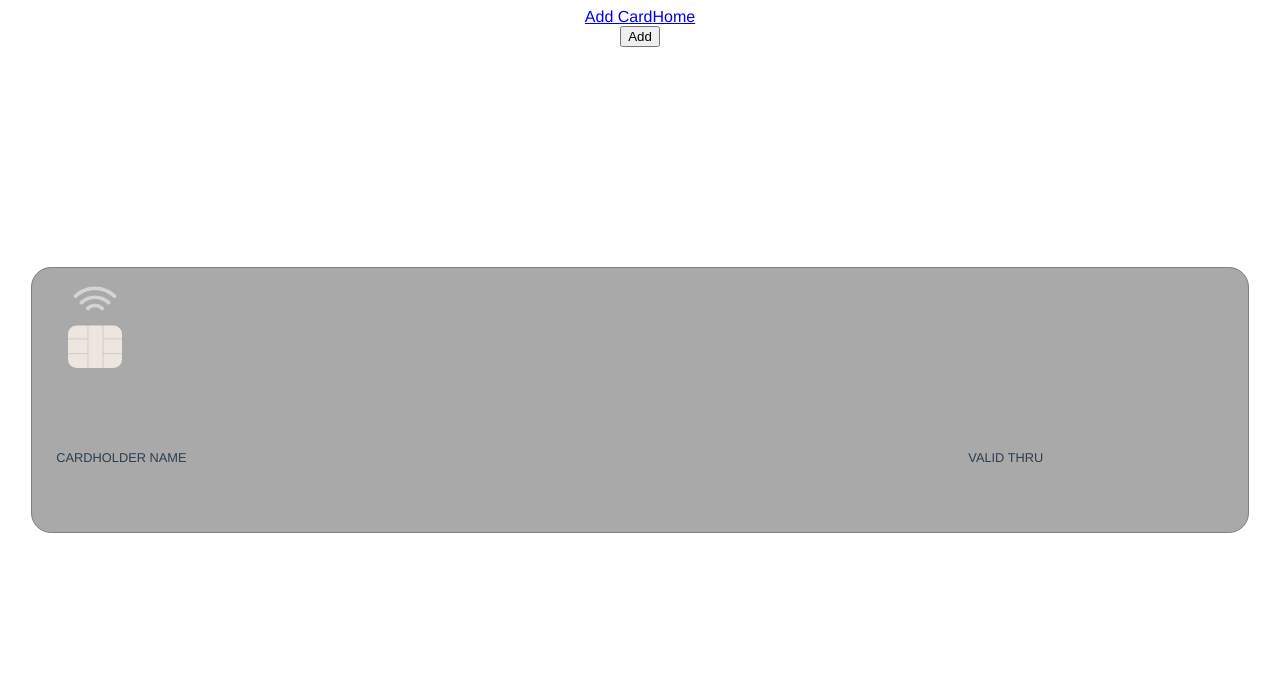
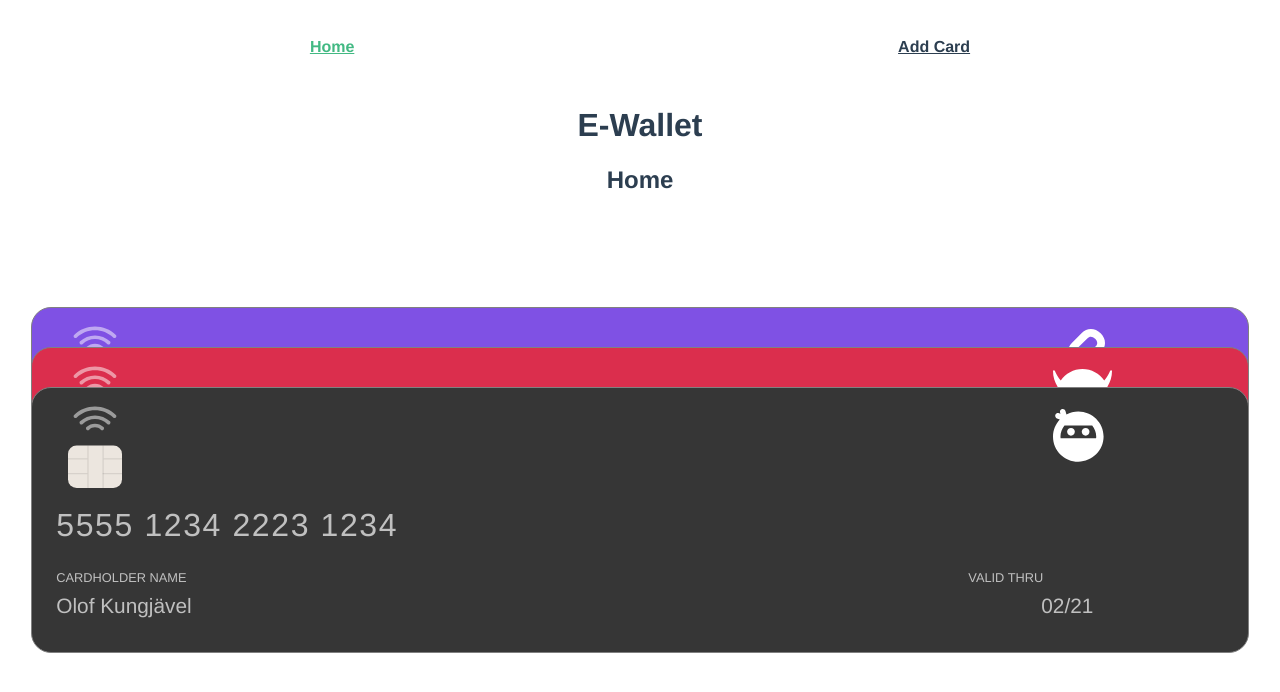
Before and after one commit to fredrikjohansson-iths/E-Wallet, a Vue app: page / in a window 1280 px wide. Shown: the top 692 px of the page. Built offline with nearby package versions, Linux system fonts and the light colour scheme.

Commit message:
Added cardstack functionality

```diff
--- a/public/index.html
+++ b/public/index.html
@@ -5,11 +5,11 @@
     <meta http-equiv="X-UA-Compatible" content="IE=edge">
     <meta name="viewport" content="width=device-width,initial-scale=1.0">
     <link rel="icon" href="<%= BASE_URL %>favicon.ico">
-    <title><%= htmlWebpackPlugin.options.title %></title>
+    <title>E-Wallet</title>
   </head>
   <body>
     <noscript>
-      <strong>We're sorry but <%= htmlWebpackPlugin.options.title %> doesn't work properly without JavaScript enabled. Please enable it to continue.</strong>
+      <strong>We're sorry but E-Wallet doesn't work properly without JavaScript enabled. Please enable it to continue.</strong>
     </noscript>
     <div id="app"></div>
     <!-- built files will be auto injected -->
--- a/src/App.vue
+++ b/src/App.vue
@@ -1,7 +1,9 @@
 <template>
   <div id="app">
-    <router-link to="/AddCard">Add Card</router-link>
-    <router-link to="/">Home</router-link>
+    <div id="nav">
+      <router-link to="/">Home</router-link>
+      <router-link to="/AddCard">Add Card</router-link>
+    </div>
     <router-view />
   </div>
 </template>
@@ -17,7 +19,8 @@
 
 #nav {
   padding: 30px;
-
+  display: flex;
+  justify-content: space-around;
   a {
     font-weight: bold;
     color: #2c3e50;
--- a/src/components/AddCard/Form.vue
+++ b/src/components/AddCard/Form.vue
@@ -1,22 +1,42 @@
 <template>
   <div class="">
     <form>
-      <label for="cardholder">Name: </label>
-      <input type="text" id="cardholder" v-model="cardholder" />
-      <label for="cardnumber">Card Number: </label>
-      <input
-        @input="validate"
-        id="cardnumber"
-        type="text"
-        v-model="cardnumber"
-      />
+      <label for="firstname">First name </label>
+      <input type="text" id="firstname" v-model="cname1" />
+      <label for="lastname">Last name </label>
+      <input type="text" id="lastname" v-model="cname2" />
+      <label for="cardnumber">Card number </label>
+      <input id="cardnumber" type="text" v-model="cnum" />
       <label for="vendor">Vendor </label>
-      <select id="vendor" v-model="vendor"
-        ><option value="ninja">Ninja</option>
-        <option value="bitcoin">BitCoin</option>
+      <select id="vendor" v-model="vendor">
+        <option value="Blockchain">Blockchain</option>
+        <option value="Bitcoin">BitCoin</option>
+        <option value="Evil">Evil</option>
+        <option value="Ninja">Ninja</option>
       </select>
-      <label for="date">Valid thru </label>
-      <input type="month" id="date" v-model="date" />
+      <label for="date">Month </label>
+      <select id="month" v-model="month">
+        <option value="01">01</option>
+        <option value="02">02</option>
+        <option value="03">03</option>
+        <option value="04">04</option>
+        <option value="05">05</option>
+        <option value="06">06</option>
+        <option value="07">07</option>
+        <option value="08">08</option>
+        <option value="09">09</option>
+        <option value="10">10</option>
+        <option value="11">11</option>
+        <option value="12">12</option>
+      </select>
+      <label for="year">Year </label>
+      <select id="year" v-model="year">
+        <option value="21">2021</option>
+        <option value="22">2022</option>
+        <option value="23">2023</option>
+        <option value="24">2024</option>
+        <option value="25">2025</option>
+      </select>
     </form>
     <button @click="onSubmit">Test here</button>
   </div>
@@ -24,32 +44,38 @@
 
 <script>
 export default {
-  name: "",
-  props: {
-    msg: String
-  },
+  name: "Form",
   data: function() {
     return {
-      id: 1,
-      active: "",
-      cardholder: "",
-      cardnumber: "",
+      cname1: "",
+      cname2: "",
+      cnum: "",
       vendor: "",
-      date: ""
+      month: "",
+      year: ""
     };
   },
+  props: { isActive: Boolean },
+  computed: {
+    newData() {
+      const rootData = this.$root.$data.cards;
+      return {
+        cardId: rootData.length,
+        cardDate: this.month + "/" + this.year,
+        cardHolder: this.cname1 + " " + this.cname2,
+        cardNumber: this.cnum
+          .replace(/(\d{4})/g, "$1 ")
+          .replace(/(^\s+|\s+$)/, ""),
+        vendorName: this.vendor,
+        vendorLogo: "vendor-" + this.vendor + ".svg"
+      };
+    }
+  },
   methods: {
-    validate: function() {
-      var inputValue = document.getElementById("cardnumber").value;
-      const regex = /\D/;
-      const validate = regex.test(inputValue);
-
-      if (validate == true) {
-        alert("Only digits allowed in this field");
-      }
-    },
     onSubmit: function() {
-      this.$emit("clicked", this.$data);
+      var rootData = this.$root.$data.cards;
+      rootData.push(this.newData);
+      this.$emit("submitted");
     }
   }
 };
--- a/src/components/AddCard/Heading.vue
+++ /dev/null
@@ -1,15 +0,0 @@
-<template>
-  <div class=""></div>
-</template>
-
-<script>
-export default {
-  name: "",
-  props: {
-    msg: String
-  }
-};
-</script>
-
-<!-- Add "scoped" attribute to limit CSS to this component only -->
-<style scoped lang="scss"></style>
--- a/src/components/Home/Card.vue
+++ b/src/components/Card.vue
@@ -1,41 +1,54 @@
 <template>
-  <div v-if="isActive" id="card" class="card">
+  <div @click="clicked()" id="card" class="card" :class="card.vendorName">
     <img class="chip" src="chip-light.svg" />
-    <img class="vendor" :src="this.vendor" />
-    <p id="cardnumber" class="cardnumber">{{ cardnumber }}</p>
+    <img class="vendor" :src="card.vendorLogo" />
+    <p id="cardnumber" class="cardnumber">{{ card.cardNumber }}</p>
     <p class="cardholder">CARDHOLDER NAME</p>
-    <p id="cardname" class="cardname">{{ cardholder }}</p>
+    <p id="cardname" class="cardname">{{ card.cardHolder }}</p>
     <p class="validthru">VALID THRU</p>
-    <p class="date">{{ date }}</p>
+    <p class="date">{{ card.cardDate }}</p>
   </div>
 </template>
 
 <script>
 export default {
   name: "Card",
-  props: { isActive: Boolean },
-  data: function() {
-    return {
-      cards: [
-        {
-          id: null,
-          active: this.isActive,
-          cardholder: "",
-          cardnumber: "0000 0000 0000 0000",
-          vendor: "vendor-bitcoin.svg",
-          date: "00/00"
-        }
-      ]
-    };
+  props: { card: Object },
+  methods: {
+    clicked() {
+      this.$emit("clicked", this.cardId);
+    }
   }
 };
 </script>
 
 <!-- Add "scoped" attribute to limit CSS to this component only -->
 <style scoped lang="scss">
+span {
+  width: max-content;
+  display: inherit;
+  height: 20%;
+}
+
+.Bitcoin {
+  background-color: #ffb74a;
+}
+
+.Ninja {
+  background-color: #363636;
+  color: silver;
+}
+
+.Blockchain {
+  background-color: #7f51e4;
+}
+
+.Evil {
+  background-color: #db2e4d;
+}
+
 .card {
   display: block;
-  background-color: darkgrey;
   width: 95%;
   border-radius: 20px;
   border: 1px solid grey;
--- /dev/null
+++ b/src/components/Heading.vue
@@ -0,0 +1,19 @@
+<template>
+  <div class="">
+    <h1>{{ title }}</h1>
+    <h2>{{ subTitle }}</h2>
+  </div>
+</template>
+
+<script>
+export default {
+  name: "Heading",
+  props: {
+    title: String,
+    subTitle: String
+  }
+};
+</script>
+
+<!-- Add "scoped" attribute to limit CSS to this component only -->
+<style scoped lang="scss"></style>
--- a/src/components/Home/ActiveCard.vue
+++ /dev/null
@@ -1,14 +0,0 @@
-<template>
-  <div class=""><button @click="add()">Add</button></div>
-</template>
-
-<script>
-export default {
-  name: "ActiveCard",
-  props: {},
-  provide: {cardholder: "Olle Boström"}
-};
-</script>
-
-<!-- Add "scoped" attribute to limit CSS to this component only -->
-<style scoped lang="scss"></style>
--- a/src/components/Home/CardStack.vue
+++ b/src/components/Home/CardStack.vue
@@ -1,12 +1,32 @@
-<template>
-  <div class=""></div>
+<template
+  ><div>
+    <Card
+      @click="onClick()"
+      :card="card"
+      v-for="card in cards"
+      :key="card.cardId"
+      :style="{
+        zIndex: card.cardId,
+        top: card.cardId * 10 + '%'
+      }"
+    />
+  </div>
 </template>
 
 <script>
+import Card from "@/components/Card.vue";
 export default {
-  name: "",
-  props: {
-    msg: String
+  name: "CardStack",
+  components: { Card },
+  computed: {
+    cards() {
+      return this.$root.$data.cards;
+    },
+    methods: {
+      onClick() {
+        this.$emit("clicked");
+      }
+    }
   }
 };
 </script>
--- a/src/components/Home/Heading.vue
+++ /dev/null
@@ -1,15 +0,0 @@
-<template>
-  <div class=""></div>
-</template>
-
-<script>
-export default {
-  name: "",
-  props: {
-    msg: String
-  }
-};
-</script>
-
-<!-- Add "scoped" attribute to limit CSS to this component only -->
-<style scoped lang="scss"></style>
--- a/src/main.js
+++ b/src/main.js
@@ -5,9 +5,38 @@ import router from "./router";
 Vue.config.productionTip = false;
 
 new Vue({
-  data: {
-    creditcard: [
-    ]
+  data: function() {
+    return {
+      cards: [
+        {
+          isActive: false,
+          cardDate: "02/21",
+          cardHolder: "Test Testsson",
+          cardId: 1,
+          cardNumber: "1234 1234 1234 1234",
+          vendorLogo: "vendor-Blockchain.svg",
+          vendorName: "Blockchain"
+        },
+        {
+          isActive: false,
+          cardDate: "02/21",
+          cardHolder: "Testan Tests",
+          cardId: 2,
+          cardNumber: "1234 1234 1234 1234",
+          vendorLogo: "vendor-Evil.svg",
+          vendorName: "Evil"
+        },
+        {
+          isActive: false,
+          cardDate: "02/21",
+          cardHolder: "Olof Kungjävel",
+          cardId: 3,
+          cardNumber: "5555 1234 2223 1234",
+          vendorLogo: "vendor-Ninja.svg",
+          vendorName: "Ninja"
+        }
+      ]
+    };
   },
   router,
   render: h => h(App)
--- a/src/views/AddCard.vue
+++ b/src/views/AddCard.vue
@@ -1,26 +1,33 @@
 <template>
   <div class="">
-    <Heading />
-    <Form @clicked="OnChildSubmit" />
+    <Heading title="E-Wallet" subTitle="Add new cards" />
+    <Form @submitted="onSubmit" />
+    <Card :card="cards" />
   </div>
 </template>
 
 <script>
 // @ is an alias to /src
-import Heading from "@/components/AddCard/Heading.vue";
+import Heading from "@/components/Heading.vue";
 import Form from "@/components/AddCard/Form.vue";
+import Card from "@/components/Card.vue";
 
 export default {
   name: "AddCard",
   components: {
     Heading,
-    Form
+    Form,
+    Card
+  },
+  computed: {
+    cards() {
+      const cards = this.$root.$data.cards;
+      return cards;
+    }
   },
   methods: {
-    OnChildSubmit: function(event) {
-      var root = this.$root.creditcard;
-      root.push(event);
-      console.log(root);
+    onSubmit() {
+      //var root = this.$root.$data.creditcard;
     }
   }
 };
--- a/src/views/Home.vue
+++ b/src/views/Home.vue
@@ -1,29 +1,28 @@
 <template>
   <div class="">
-    <Card isActive />
-    <Heading />
-    <ActiveCard />
-    <CardStack />
+    <Heading title="E-Wallet" subTitle="Home" />
+    <CardStack @clicked="onClick()" />
     <AddNewCard />
   </div>
 </template>
 
 <script>
 // @ is an alias to /src
-import Card from "@/components/Home/Card.vue";
-import Heading from "@/components/Home/Heading.vue";
-import ActiveCard from "@/components/Home/ActiveCard.vue";
+import Heading from "@/components/Heading.vue";
 import CardStack from "@/components/Home/CardStack.vue";
 import AddNewCard from "@/components/Home/AddNewCard.vue";
 
 export default {
   name: "Home",
   components: {
-    Card,
     Heading,
-    ActiveCard,
     CardStack,
     AddNewCard
   },
+  methods: {
+    onClick(event) {
+      console.log(event);
+    }
+  }
 };
 </script>
```
Also changed, not shown: public/logo.png (deleted).
